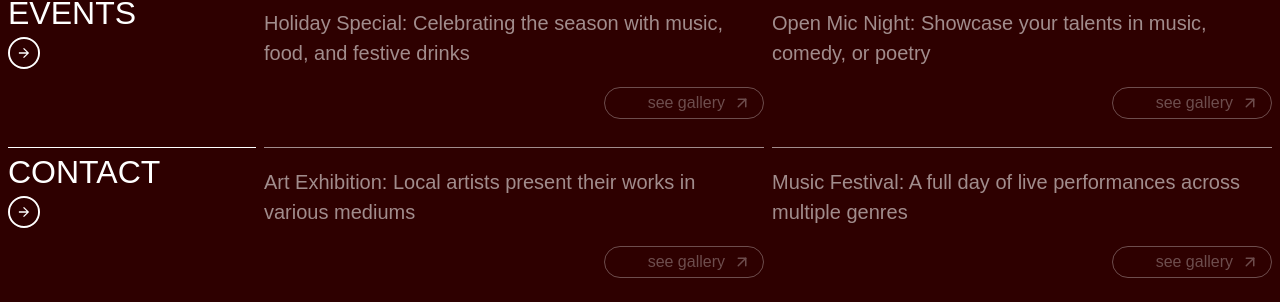
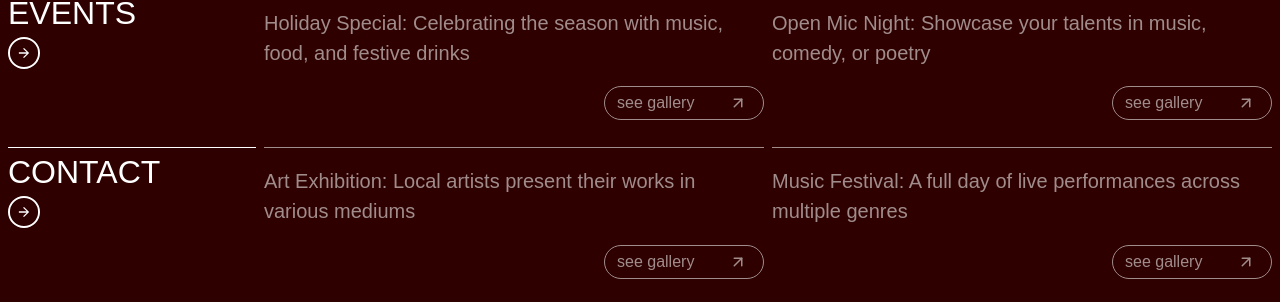
Before and after one commit to daedstudios/RougeAmsterdam, a Next.js app: page /events in a window 1280 px wide. Shown: the part 495-797 px from the top of the page. Built offline with nearby package versions, Linux system fonts and the light colour scheme; a web font is replaced by a local one.

Commit message:
updated previous event button and linked to gallery (#27)

```diff
--- a/app/events/page.jsx
+++ b/app/events/page.jsx
@@ -30,10 +30,13 @@ export default function About() {
           key={i}
         >
           <div>{i.text}</div>
-          <div className="border border-white w-40 flex justify-end align-middle items-center gap-2 text-[1rem] rounded-[3rem] h-8 Lg:h-12 pr-3 cursor-pointer hover:rounded-sm hover:w-[85%] hover:h-12 hover:shadow-xl duration-150 opacity-55 hover:opacity-100">
+          <Link
+            className="border border-white w-40 flex justify-between p-4 align-middle items-center  text-[1rem] rounded-[3rem] h-8 Lg:h-12 pl-3 cursor-pointer hover:rounded-[3rem] hover:w-[40%] hover:h-12 hover:shadow-xl duration-150"
+            href="/gallery"
+          >
             see gallery
             <ArrowUpRight size={18} />
-          </div>
+          </Link>
         </div>
       ))}
     </>
```
